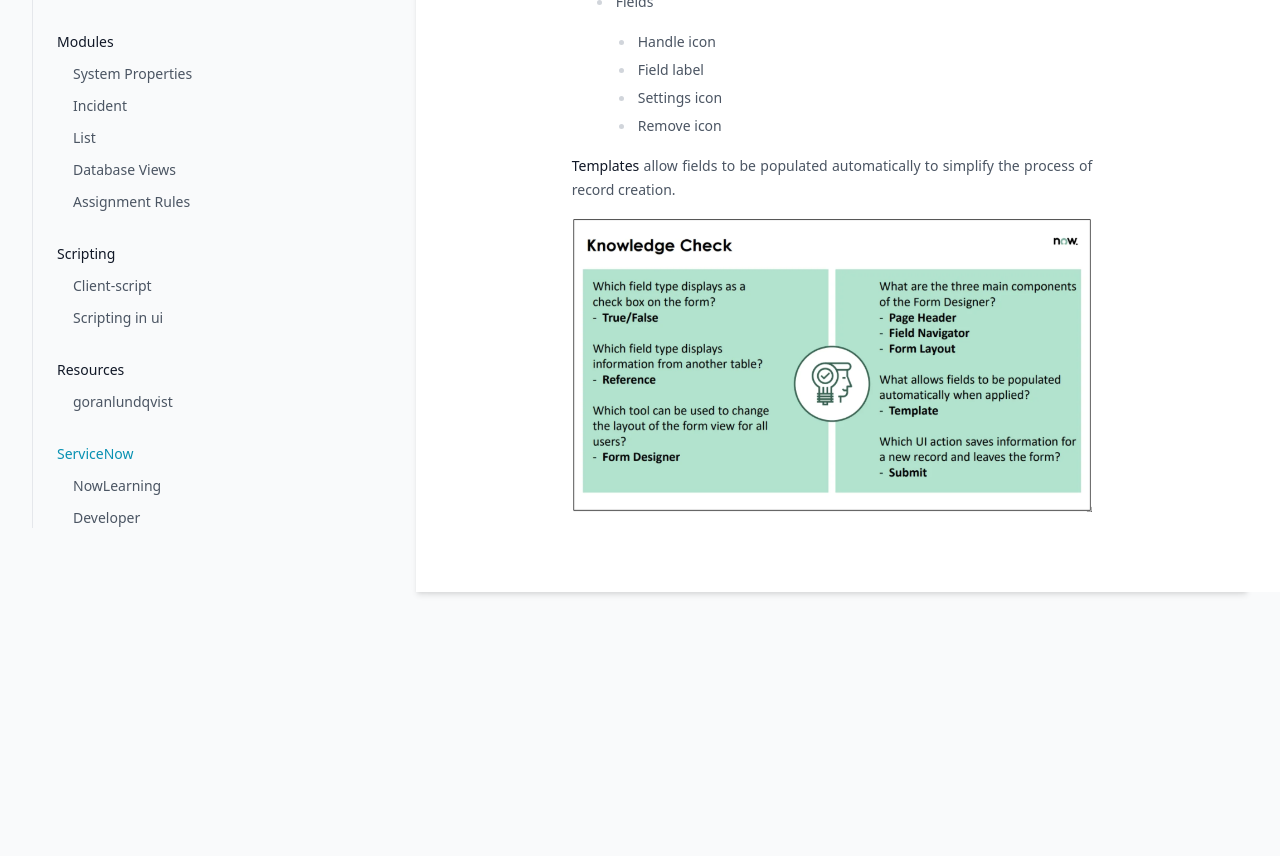
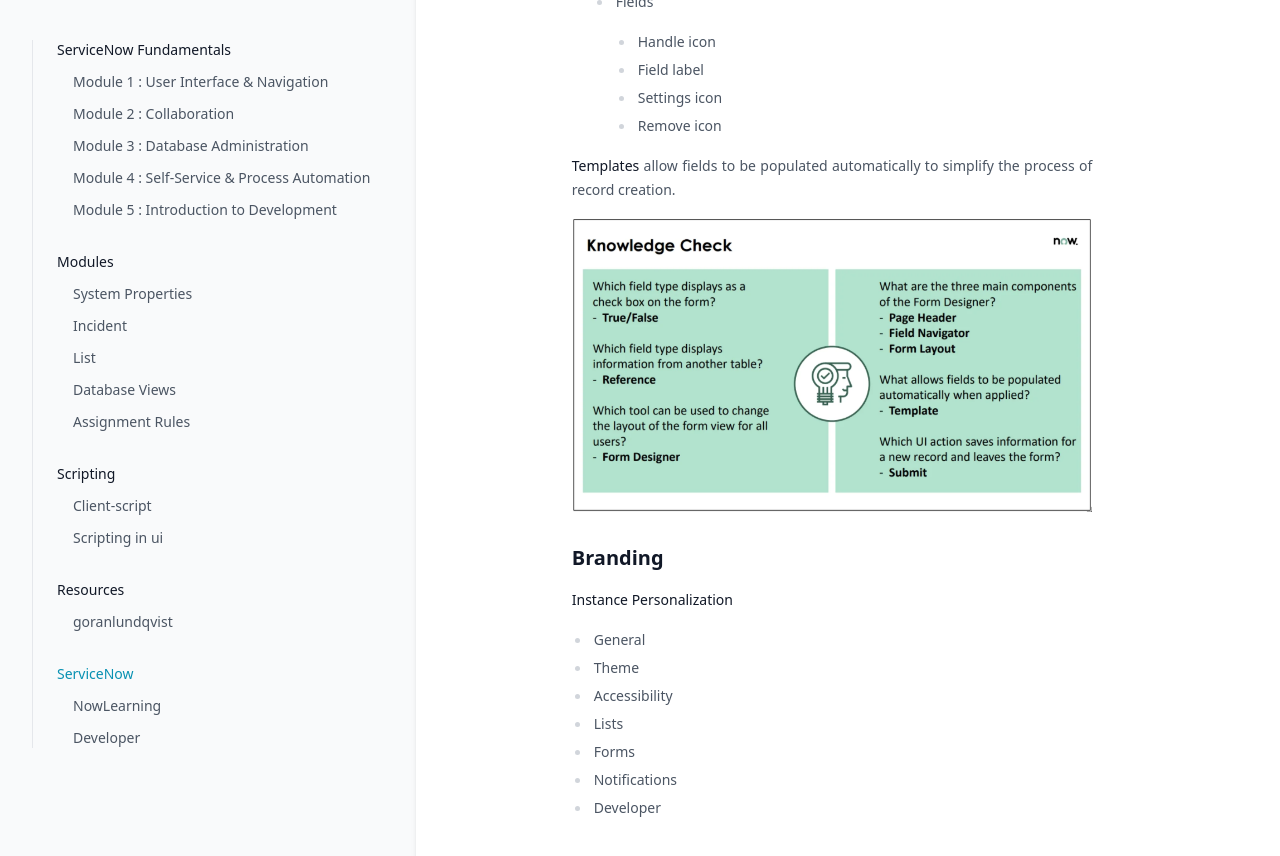
Before and after one commit to greglejeune/ebook, a Jekyll site: the page built from _servicenow/2021-11-01-snf-module1.md, in a window 1280 px wide and 900 px high, scrolled down 5233 px. Shown: the top 856 px of the window. Built offline with Jekyll 4.4.1, drawn with Linux system fonts in a browser that asks for light colours.

Commit message:
Update 2021-11-01-snf-module1.md

```diff
--- a/_servicenow/2021-11-01-snf-module1.md
+++ b/_servicenow/2021-11-01-snf-module1.md
@@ -263,3 +263,17 @@ category: snf
 </p>
 
 <img src="https://greglejeune.github.io/ebook/img/SNFundamentals1-3.png">
+
+<h2>Branding</h2>
+
+<p style="text-align: justify;"><strong>Instance Personalization</strong></p>
+
+<ul>
+  <li>General</li>
+  <li>Theme</li>
+  <li>Accessibility</li>
+  <li>Lists</li>
+  <li>Forms</li>
+  <li>Notifications</li>
+  <li>Developer</li>
+</ul>
```
